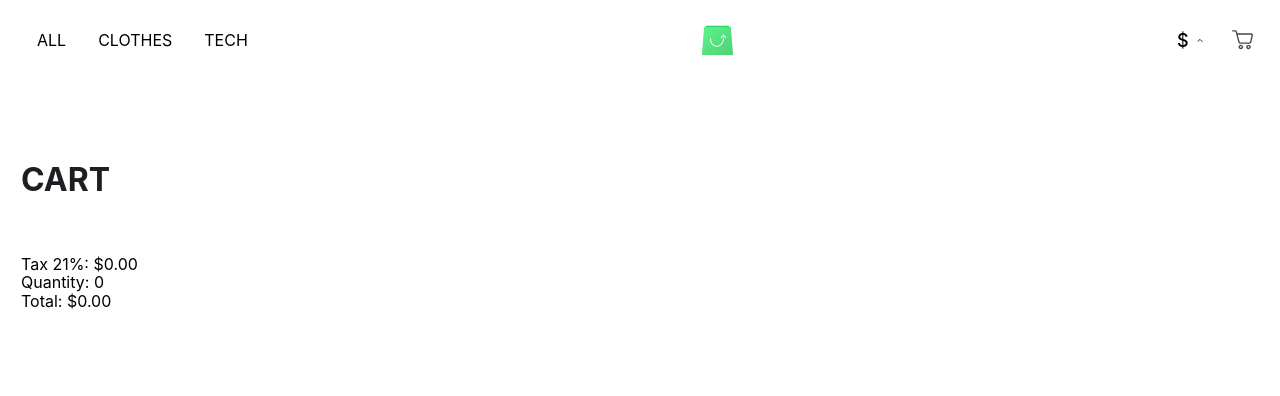
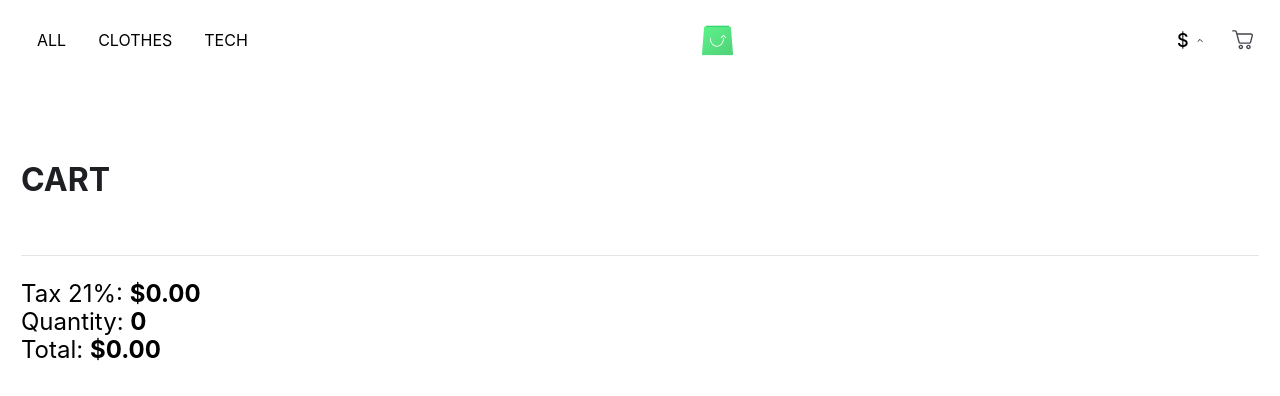
Before and after one commit to ITigor1985/IgorTarasov, a React (Create React App) app in the folder shop/: page /cart in a window 1280 px wide. Shown: the top 396 px of the page. Built offline with nearby package versions, Linux system fonts and the light colour scheme.

Commit message:
new style

```diff
--- a/shop/src/components/App.jsx
+++ b/shop/src/components/App.jsx
@@ -30,10 +30,16 @@ class App extends Component {
   state = {
     activCardIndex: null,
     cartProduct: [],
+    quantity: 0,
     currencie: 'USD',
     symbol: '$',
   };
-
+  componentDidMount() {
+    window.addEventListener('keydown', this.cleanEventListener);
+  }
+  componentWillUnmount() {
+    window.removeEventListener('keydown', this.cleanEventListener);
+  }
   setCurrencie = (label, symbol) => {
     this.setState({ currencie: label, symbol: symbol });
   };
@@ -64,12 +70,6 @@ class App extends Component {
       firstNaturalSizeImage: bigImage,
     });
   };
-  componentDidMount() {
-    window.addEventListener('keydown', this.cleanEventListener);
-  }
-  componentWillUnmount() {
-    window.removeEventListener('keydown', this.cleanEventListener);
-  }
 
   modalClose = event => {
     if (event.currentTarget !== event.target) return;
--- a/shop/src/pages/cart/cart.js
+++ b/shop/src/pages/cart/cart.js
@@ -12,6 +12,8 @@ import {
   ProductBrand,
   ProductName,
   TitleCart,
+  Container,
+  Total,
 } from './cart.styled';
 
 class Cart extends Component {
@@ -39,25 +41,27 @@ class Cart extends Component {
   };
 
   allQuantityProducts(products) {
-    return products
+    const quantity = products
       .map(quantity => quantity.quantity)
       .flatMap(quantity => quantity);
+    return quantity;
   }
 
   setTotal = products => {
     const allPrice = products.map(product => product.product.prices);
+
     const filter = allPrice.map(prices =>
       prices.filter(price => price.currency.label === this.props.currencie)
     );
+
     const allAmount = filter
       .map(amounts => amounts.map(amount => amount.amount))
       .flatMap(amount => amount);
-
     const allQuantity = this.allQuantityProducts(products);
-
     const total = allAmount.reduce((sum, element, index) => {
       return sum + element * allQuantity[index];
     }, 0);
+
     return total.toFixed(2);
   };
 
@@ -101,21 +105,24 @@ class Cart extends Component {
             </ContainerCounterCarousel>
           </ContainerCart>
         ))}
-
+        <Container>
           <p>
-          Tax 21%: {this.props.symbol}
-          {((this.setTotal(products) / 100) * 21).toFixed(2)}
+            Tax 21%: <Total>{this.props.symbol}</Total>
+            <Total>{((this.setTotal(products) / 100) * 21).toFixed(2)}</Total>
           </p>
           <p>
             Quantity:{' '}
+            <Total>
               {this.allQuantityProducts(products).reduce(function (sum, elem) {
                 return sum + elem;
               }, 0)}
+            </Total>
           </p>
           <p>
-          Total: {this.props.symbol}
-          {this.setTotal(products)}
+            Total: <Total>{this.props.symbol}</Total>
+            <Total>{this.setTotal(products)}</Total>
           </p>
+        </Container>
       </>
     );
   }
--- a/shop/src/pages/cart/cart.styled.jsx
+++ b/shop/src/pages/cart/cart.styled.jsx
@@ -67,3 +67,16 @@ export const BtnDecrement = styled.button`
   background-color: white;
   font-size: 25px;
 `;
+
+export const Container = styled.div`
+  border-top: 1px solid #e5e5e5;
+  padding-top: 24px;
+  padding-bottom: 24px;
+  font-weight: 400;
+  font-size: 24px;
+  line-height: 28px;
+`;
+
+export const Total = styled.span`
+  font-weight: 700;
+`;
```
Lines whose indentation alone changed are shown as unchanged.
